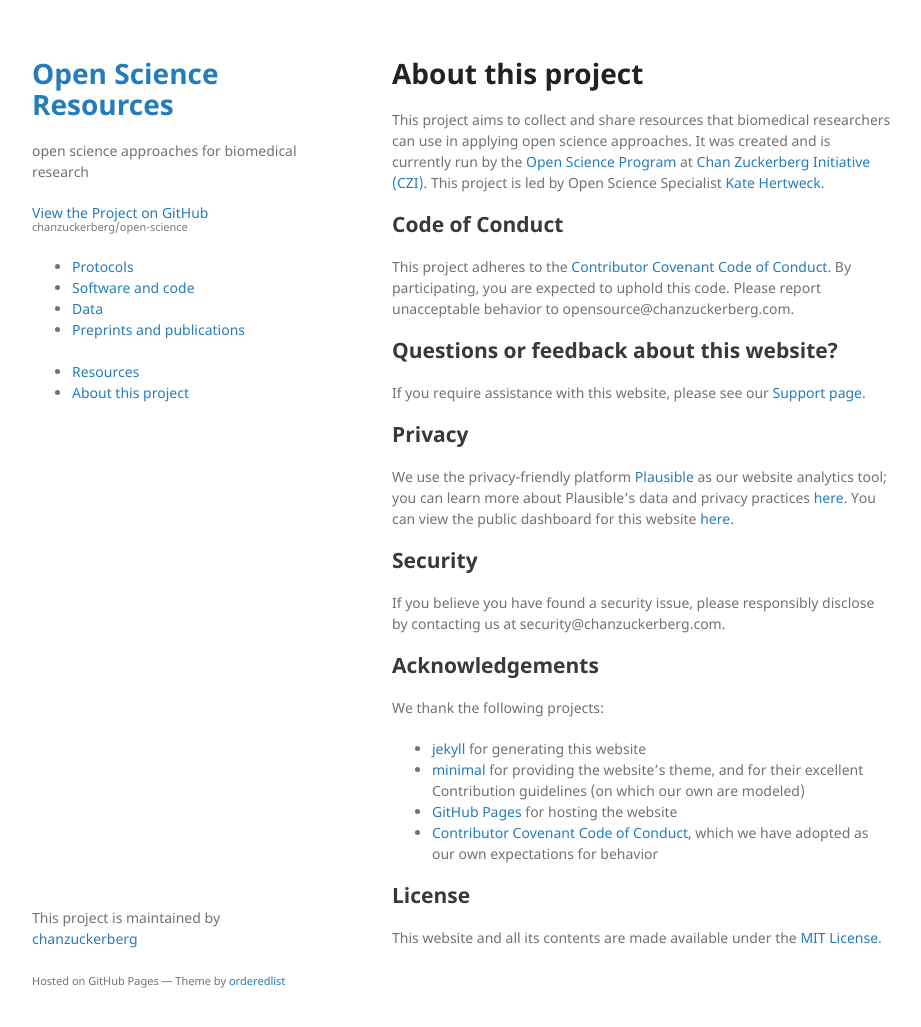
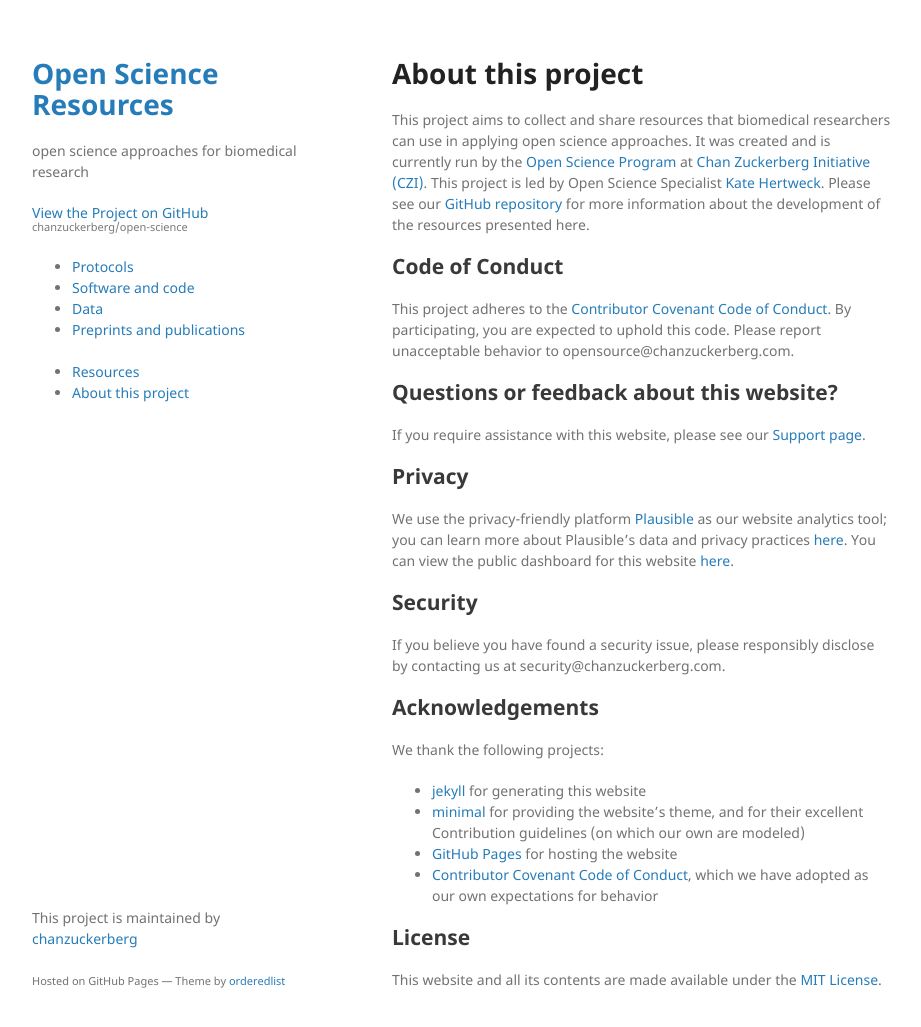
Before and after one commit to chanzuckerberg/open-science, a Jekyll site: the page built from about.md, in a window 1280 px wide and 1060 px high. Shown: the top 1027 px of the window, without its empty margins (178-1099 px from the left). Built offline with Jekyll 4.4.1, drawn with Linux system fonts in a browser that asks for light colours; our own code applies the rules of GitHub Pages for plain Markdown files.

```diff
--- a/about.md
+++ b/about.md
@@ -9,6 +9,8 @@ It was created and is currently run by the
 [Open Science Program](https://chanzuckerberg.com/science/programs-resources/open-science/)
 at [Chan Zuckerberg Initiative (CZI)](https://chanzuckerberg.com/).
 This project is led by Open Science Specialist [Kate Hertweck](katehertweck.com).
+Please see our [GitHub repository](https://github.com/chanzuckerberg/open-science)
+for more information about the development of the resources presented here.
 
 ## Code of Conduct
 
```
Also changed, not shown: README.md.
